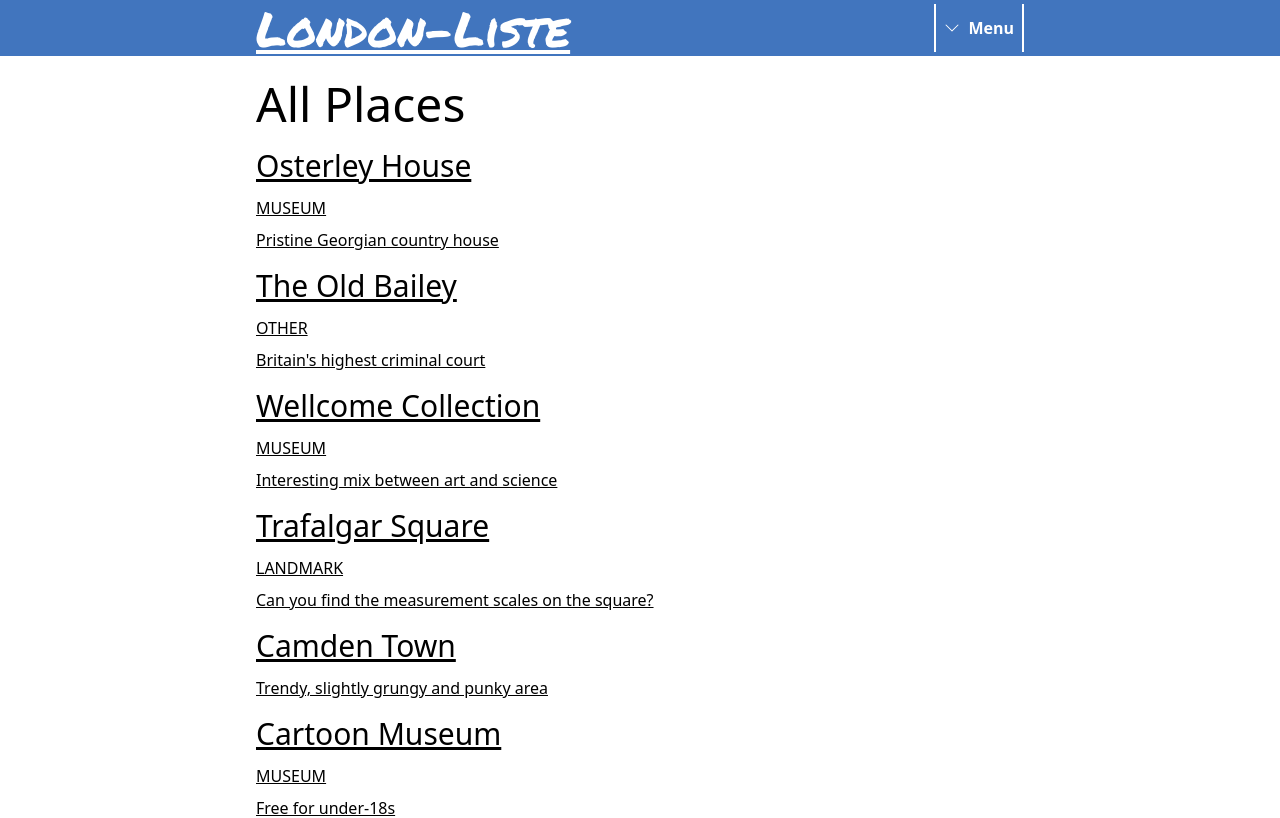
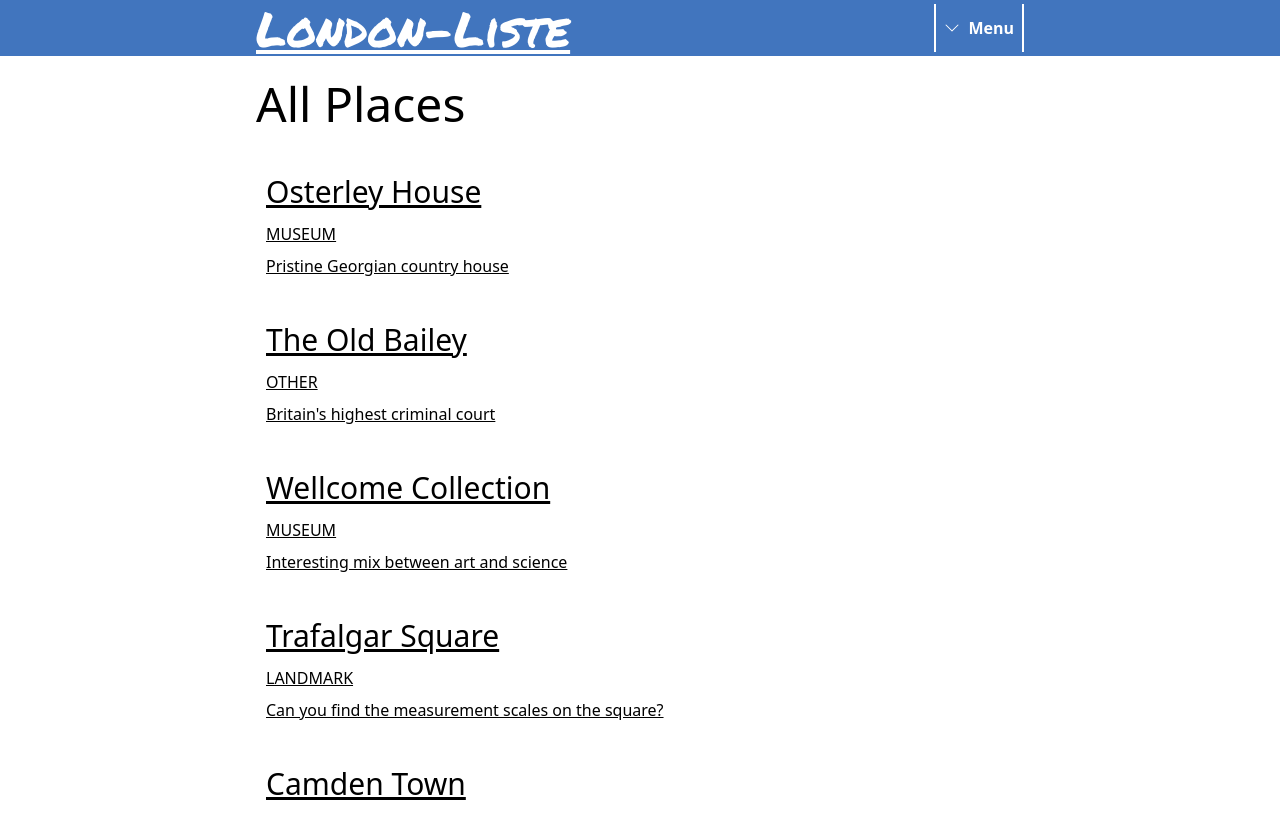
Before and after one commit to a1v0/london-liste, a Next.js app: page /places in a window 1280 px wide. Shown: the top 818 px of the page. Built offline with nearby package versions, Linux system fonts and the light colour scheme; a web font is replaced by a local one.

Commit message:
Add hover styles to tile

```diff
--- a/app/PlaceTile.jsx
+++ b/app/PlaceTile.jsx
@@ -2,9 +2,9 @@ import Link from "next/link.js";
 
 export default function PlaceTile({ place }) {
 	return (
-		<Link href={`/places/${place.slug}`} key={place.slug}>
-			<div>
-				<h3>{place.name}</h3>
+		<Link href={`/places/${place.slug}`} key={place.slug} className={`group`}>
+			<div className={`p-2 border-[white] group-hover:border-brand-blue rounded-md border-2 group-hover:bg-light-grey`}>
+				<h3 className={`group-hover:underline`}>{place.name}</h3>
 				<p className="uppercase">{place.type}</p>
 				<p>{place.keyFacts[0]}</p>
 			</div>
```
